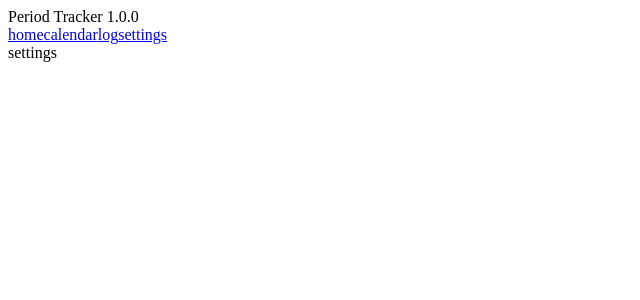
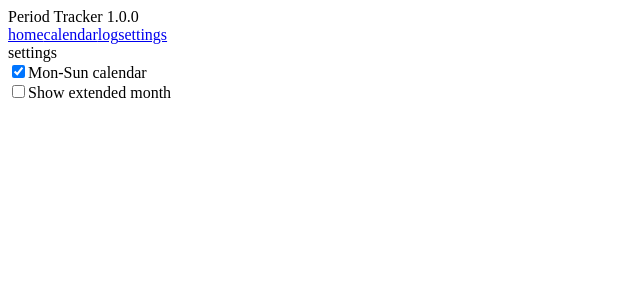
Before and after one commit to electricg/period-tracker-react, a React (Create React App) app: page /settings in a window 1280 px wide. Shown: the top 300 px of the page, without its empty margins (0-640 px from the left). Built offline with nearby package versions, Linux system fonts and the light colour scheme.

Commit message:
Added settings for the month visualization

```diff
--- /dev/null
+++ b/src/components/settings/show-extended-month.js
@@ -0,0 +1,45 @@
+import React, { Component } from 'react';
+import { connect } from 'react-redux';
+
+import { settingsSetShowExtendedMonth } from '../../state/settings/actions';
+
+const setShowExtendedMonth = (dispatch, checked) => {
+  dispatch(settingsSetShowExtendedMonth(checked));
+};
+
+class SettingsShowExtendedMonth extends Component {
+  constructor(props) {
+    super(props);
+
+    this.handleChange = this.handleChange.bind(this);
+  }
+
+  handleChange() {
+    const { dispatch } = this.props;
+    const input = this.input;
+    setShowExtendedMonth(dispatch, input.checked);
+  }
+
+  render() {
+    const { ShowExtendedMonth } = this.props;
+
+    return (
+      <div>
+        <input
+          type="checkbox"
+          id="settings-extended-month"
+          checked={ShowExtendedMonth}
+          ref={input => (this.input = input)}
+          onChange={this.handleChange}
+        />
+        <label htmlFor="settings-extended-month">Show extended month</label>
+      </div>
+    );
+  }
+}
+
+const mapStateToProps = ({ settings: { showExtendedMonth } }) => ({
+  showExtendedMonth,
+});
+
+export default connect(mapStateToProps)(SettingsShowExtendedMonth);
--- /dev/null
+++ b/src/components/settings/start-day-of-week.js
@@ -0,0 +1,45 @@
+import React, { Component } from 'react';
+import { connect } from 'react-redux';
+
+import { settingsSetStartDayOfWeek } from '../../state/settings/actions';
+
+const setStartDayOfWeek = (dispatch, checked) => {
+  dispatch(settingsSetStartDayOfWeek(checked));
+};
+
+class SettingsStartDayOfWeek extends Component {
+  constructor(props) {
+    super(props);
+
+    this.handleChange = this.handleChange.bind(this);
+  }
+
+  handleChange() {
+    const { dispatch } = this.props;
+    const input = this.input;
+    setStartDayOfWeek(dispatch, input.checked);
+  }
+
+  render() {
+    const { startDayOfWeek } = this.props;
+
+    return (
+      <div>
+        <input
+          type="checkbox"
+          id="settings-week-start"
+          checked={startDayOfWeek}
+          ref={input => (this.input = input)}
+          onChange={this.handleChange}
+        />
+        <label htmlFor="settings-week-start">Mon-Sun calendar</label>
+      </div>
+    );
+  }
+}
+
+const mapStateToProps = ({ settings: { startDayOfWeek } }) => ({
+  startDayOfWeek,
+});
+
+export default connect(mapStateToProps)(SettingsStartDayOfWeek);
--- a/src/pages/settings.js
+++ b/src/pages/settings.js
@@ -1,8 +1,17 @@
 import React, { Component } from 'react';
+
+import SettingsStartDayOfWeek from '../components/settings/start-day-of-week';
+import SettingsShowExtendedMonth from '../components/settings/show-extended-month';
 
 class PageSettings extends Component {
   render() {
-    return <div>settings</div>;
+    return (
+      <div>
+        settings
+        <SettingsStartDayOfWeek />
+        <SettingsShowExtendedMonth />
+      </div>
+    );
   }
 }
 
```
